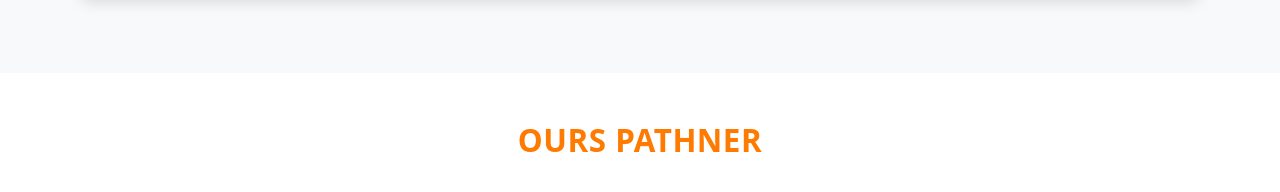
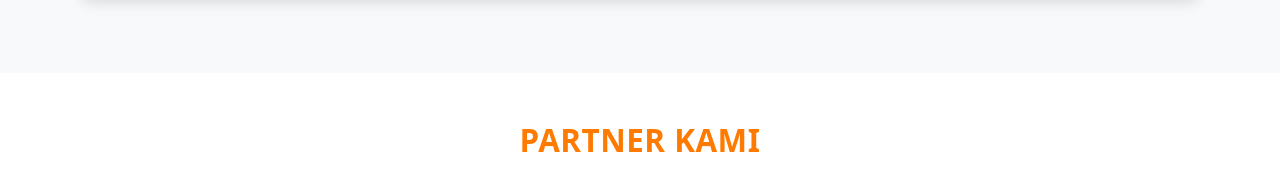
Before and after one commit to bisaterusboy/bisaterusboy.github.io, a React (Vite) app: page / in a window 1280 px wide. Shown: the part 2520-2712 px from the top of the page. Built offline with nearby package versions, Linux system fonts and the light colour scheme.

Commit message:
edit partner

```diff
--- a/src/components/Units.jsx
+++ b/src/components/Units.jsx
@@ -436,7 +436,7 @@ function Units() {
       </section>
 
       <section className="pathnet  py-5">
-			<h2 className="section-heading text-center mb-4">OURS PATHNER</h2>
+			<h2 className="section-heading text-center mb-4">PARTNER KAMI</h2>
 			<div className="brand-rows">
 				<div className="marquee" role="list" aria-label="logo marquee top">
 					<div className="marquee__track">
```
